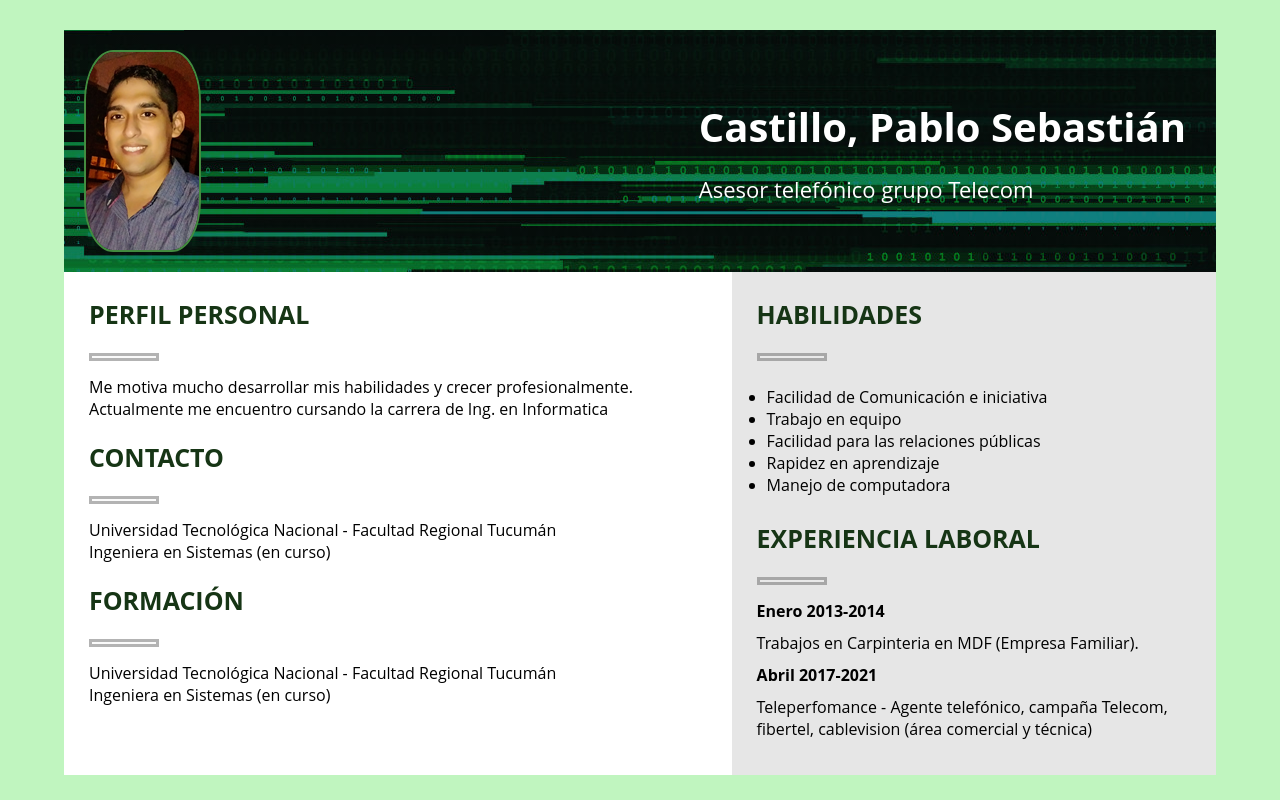
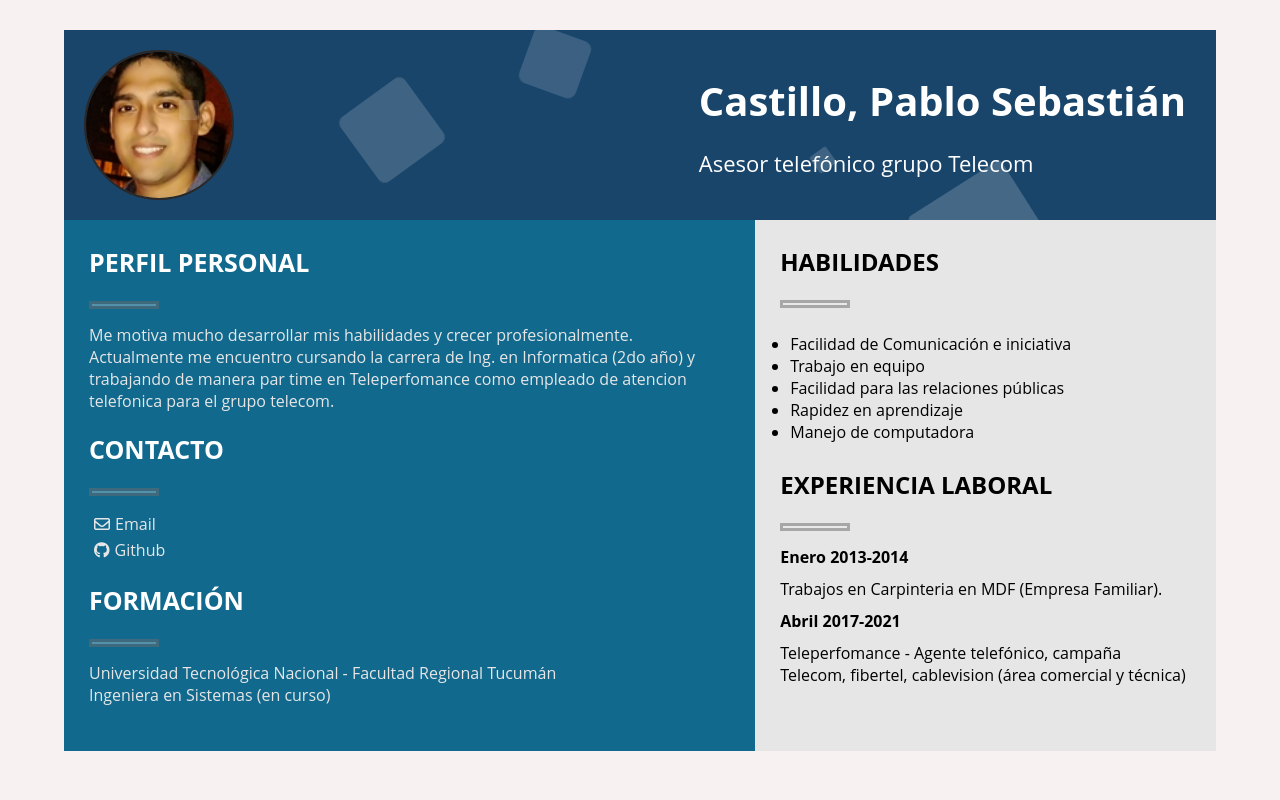
Before and after one commit to psc88/curriculum, a plain HTML site: page curriculum.html in a window 1280 px wide. Drawn offline with Linux system fonts and the light colour scheme.

Commit message:
Animacion de fodo de imagen y color del proyecto

```diff
--- a/css/curriculum.css
+++ b/css/curriculum.css
@@ -9,20 +9,23 @@
 
 body {
     font-family: 'Open Sans', sans-serif;
-    background: #C0F5BF;
+    background: #f8f1f1;
 }
 
 .container {
     width: 90%;
     margin: auto;
+    background: #19456b;
+    background: -webkit-linear-gradient(to left, #8f94fb, #4e54c8);
+    position: relative;
 }
 
 header {
+    /* pongo relative al padre, para que el hijo (absoute en circle) se mueva con respecto a este elemento */
     padding: 30px 0px 0px 0px;
 }
 
 header .container {
-    background: linear-gradient(rgba(0, 0, 0, .5) 50%, rgba(0, 0, 0, .5) 100%), url(../imagenes/fondo.jpg);
     background-position: center center;
     display: flex;
     justify-content: space-between;
@@ -30,9 +33,11 @@ header .container {
 }
 
 .container .logo {
-    border-radius: 25%;
+    width: 150px;
+    height: 150px;
+    border-radius: 50%;
     margin: 20px;
-    border: rgb(67, 139, 63) solid 2px;
+    border: #2b2828 solid 2px;
 }
 
 .container .date {
@@ -50,20 +55,136 @@ header .container {
 }
 
 
+/*----- ----- animacion del fondo ----- -----*/
+
+.circles {
+    position: absolute;
+    top: 0;
+    left: 0;
+    width: 100%;
+    height: 100%;
+    overflow: hidden;
+}
+
+.circles li {
+    position: absolute;
+    display: block;
+    list-style: none;
+    width: 20px;
+    height: 20px;
+    background: rgba(255, 255, 255, 0.2);
+    animation: animate 25s linear infinite;
+    bottom: -150px;
+}
+
+.circles li:nth-child(1) {
+    left: 25%;
+    width: 80px;
+    height: 80px;
+    animation-delay: 0s;
+}
+
+.circles li:nth-child(2) {
+    left: 10%;
+    width: 20px;
+    height: 20px;
+    animation-delay: 2s;
+    animation-duration: 12s;
+}
+
+.circles li:nth-child(3) {
+    left: 70%;
+    width: 20px;
+    height: 20px;
+    animation-delay: 4s;
+}
+
+.circles li:nth-child(4) {
+    left: 40%;
+    width: 60px;
+    height: 60px;
+    animation-delay: 0s;
+    animation-duration: 18s;
+}
+
+.circles li:nth-child(5) {
+    left: 65%;
+    width: 20px;
+    height: 20px;
+    animation-delay: 0s;
+}
+
+.circles li:nth-child(6) {
+    left: 75%;
+    width: 110px;
+    height: 110px;
+    animation-delay: 3s;
+}
+
+.circles li:nth-child(7) {
+    left: 35%;
+    width: 150px;
+    height: 150px;
+    animation-delay: 7s;
+}
+
+.circles li:nth-child(8) {
+    left: 50%;
+    width: 25px;
+    height: 25px;
+    animation-delay: 15s;
+    animation-duration: 45s;
+}
+
+.circles li:nth-child(9) {
+    left: 20%;
+    width: 15px;
+    height: 15px;
+    animation-delay: 2s;
+    animation-duration: 35s;
+}
+
+.circles li:nth-child(10) {
+    left: 85%;
+    width: 150px;
+    height: 150px;
+    animation-delay: 0s;
+    animation-duration: 11s;
+}
+
+@keyframes animate {
+    0% {
+        transform: translateY(0) rotate(0deg);
+        opacity: 1;
+        border-radius: 0;
+    }
+    100% {
+        transform: translateY(-1000px) rotate(720deg);
+        opacity: 0;
+        border-radius: 50%;
+    }
+}
+
+
 /*----- ----- cuerpo ----- -----*/
 
 .main {
     display: flex;
 }
 
-.main h2 {
+.main .left-block h2 {
     font-size: 25px;
-    color: #163515;
+    color: white;
+}
+
+.main .left-block P {
+    color: #e6e6e6;
 }
 
 .main .left-block {
-    background-color: white;
+    background-color: #11698e;
     padding: 25px;
+    width: 60%;
 }
 
 .main .left-block .profile {
@@ -72,6 +193,10 @@ header .container {
 
 .main .left-block .training {
     margin-bottom: 20px;
+}
+
+.main .left-block i {
+    padding: 5px;
 }
 
 h2 {
@@ -89,6 +214,7 @@ h2 {
 .main .right-block {
     background: #e6e6e6;
     padding: 25px;
+    width: 40%;
 }
 
 .main .right-block ul {
--- a/curriculum.html
+++ b/curriculum.html
@@ -13,11 +13,23 @@
 <body>
     <header>
         <div class="container">
-            <img src="../Curriculum/imagenes/perfil.png" alt="" class="logo">
+            <img src="../Curriculum/imagenes/perfil2.png" alt="" class="logo">
             <div class="date">
                 <h1>Castillo, Pablo Sebastián</h1>
                 <p>Asesor telefónico grupo Telecom</p>
             </div>
+            <ul class="circles">
+                <li></li>
+                <li></li>
+                <li></li>
+                <li></li>
+                <li></li>
+                <li></li>
+                <li></li>
+                <li></li>
+                <li></li>
+                <li></li>
+            </ul>
         </div>
     </header>
 
@@ -27,13 +39,14 @@
                 <article class="profile">
                     <h2>PERFIL PERSONAL</h2>
                     <button disabled="disabled" class="button"></button>
-                    <p>Me motiva mucho desarrollar mis habilidades y crecer profesionalmente. Actualmente me encuentro cursando la carrera de Ing. en Informatica</p>
+                    <p>Me motiva mucho desarrollar mis habilidades y crecer profesionalmente. Actualmente me encuentro cursando la carrera de Ing. en Informatica (2do año) y trabajando de manera par time en Teleperfomance como empleado de atencion telefonica
+                        para el grupo telecom.</p>
                 </article>
                 <article class="training">
                     <h2>CONTACTO</h2>
                     <button disabled="disabled" class="button"></button>
-                    <p>Universidad Tecnológica Nacional - Facultad Regional Tucumán</p>
-                    <p>Ingeniera en Sistemas (en curso)</p>
+                    <p><i class="far fa-envelope"></i>Email</p>
+                    <p><i class="fab fa-github"></i>Github</p>
                 </article>
                 <article class="training">
                     <h2>FORMACIÓN</h2>
@@ -65,6 +78,8 @@
             </article>
         </div>
     </main>
+
+    <script src="https://kit.fontawesome.com/994041f941.js" crossorigin="anonymous"></script>
 </body>
 
 </html>
```
Also changed, not shown: imagenes/perfil2.png (added).
